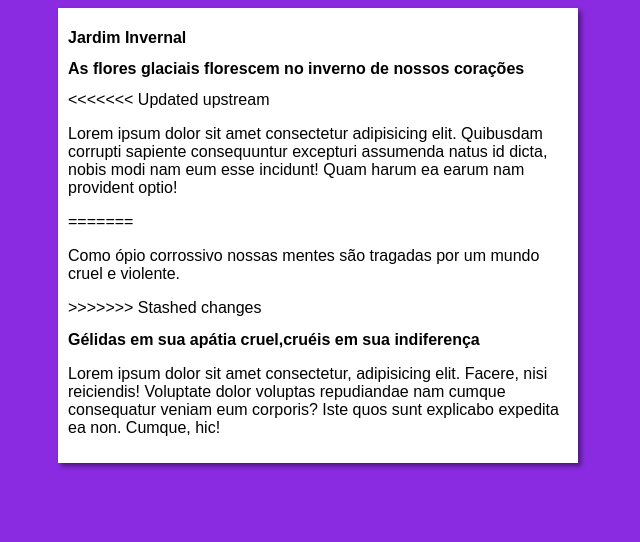
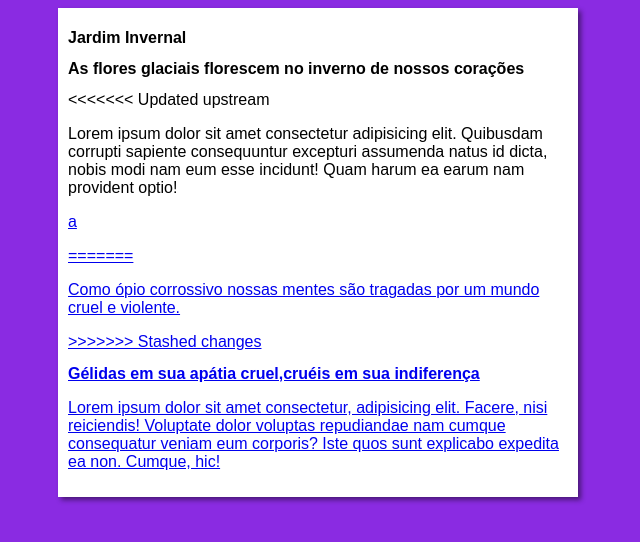
Before and after one commit to Kainom/SiteProjeto, a plain HTML site: page index.html in a window 1280 px wide. Shown: the whole page, without its empty margins (322-962 px from the left). Drawn offline with Linux system fonts and the light colour scheme.

Commit message:
Update index.html

```diff
--- a/index.html
+++ b/index.html
@@ -18,7 +18,7 @@
             <h2> As flores glaciais florescem no inverno de nossos corações </h2>
 <<<<<<< Updated upstream
             <p> Lorem ipsum dolor sit amet consectetur adipisicing elit. Quibusdam corrupti sapiente consequuntur excepturi assumenda natus id dicta, nobis modi nam eum esse incidunt! Quam harum ea earum nam provident optio!</p>
-            <p><a href="Acesse"></a></p>
+            <p> <a href="https://www.mozilla.org/pt-BR/">a</p>
 =======
             <p> Como ópio corrossivo nossas mentes são tragadas por um mundo cruel e violente. </p>
 >>>>>>> Stashed changes
```
